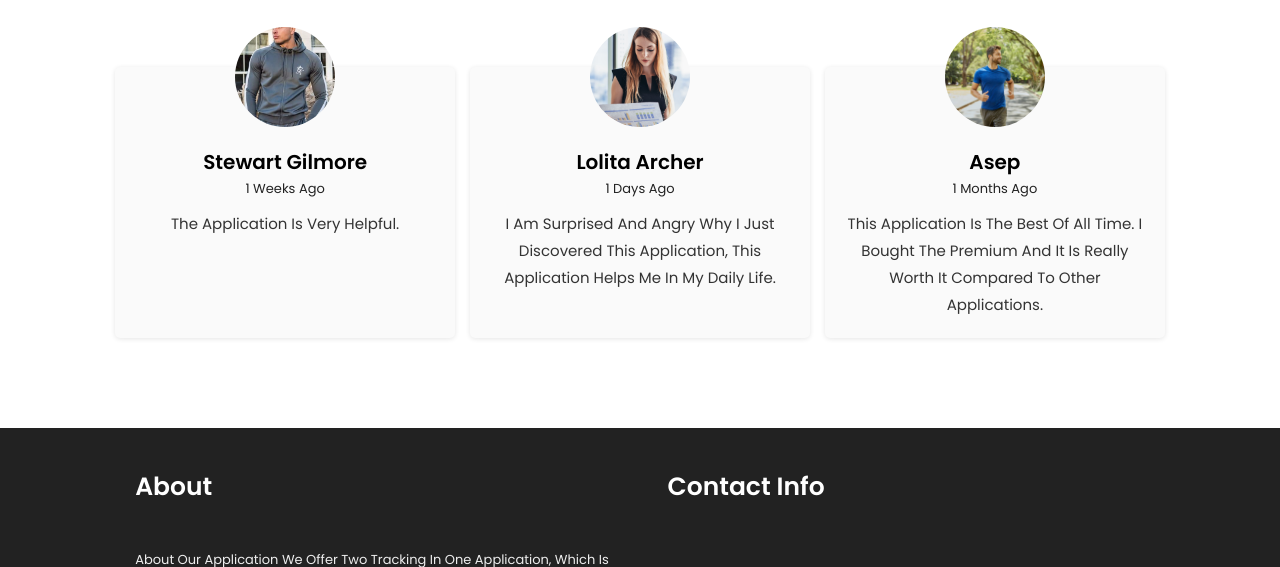
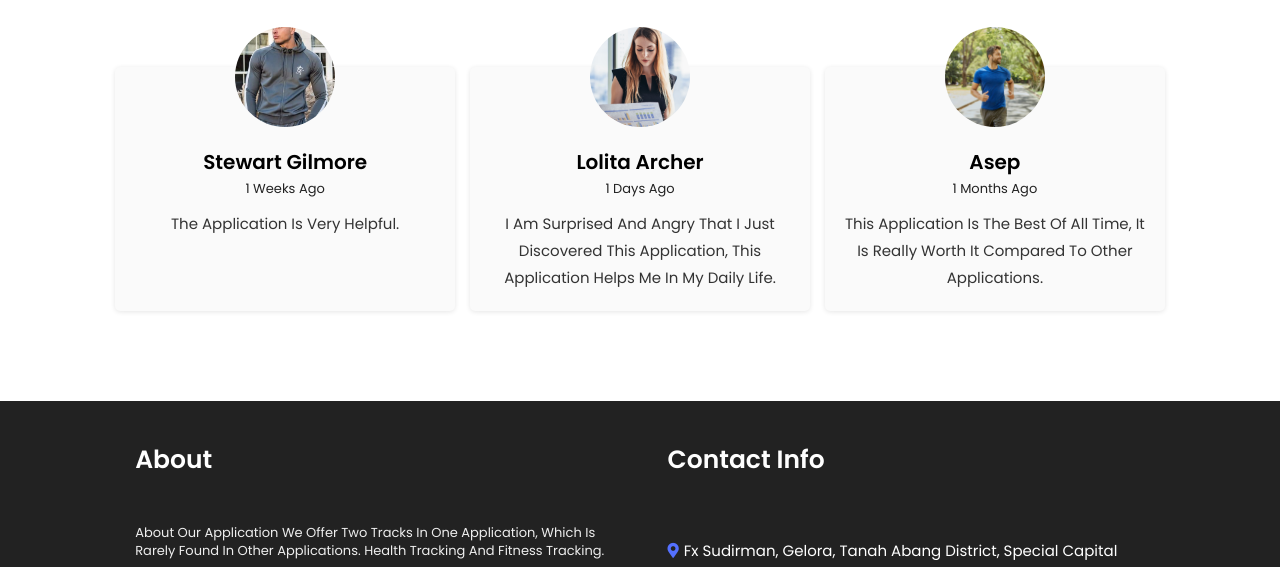
Before and after one commit to Mbulss/Tracking-App, a plain HTML site: page index.html in a window 1280 px wide. Shown: the part 1563-2130 px from the top of the page. Drawn offline with nearby package versions, Linux system fonts and the light colour scheme.

Commit message:
index.html

```diff
--- a/index.html
+++ b/index.html
@@ -178,7 +178,7 @@
                     <h1>Lolita Archer</h1>
                     <p>1 Days <span>Ago</span></p>
                 </div>
-                <p>I am surprised and angry why I just discovered this application,
+                <p>I am surprised and angry that I just discovered this application,
                      this application helps me in my daily life.</p>
 
             </div>
@@ -191,7 +191,7 @@
                     <h1>Asep</h1>
                     <p>1 Months <span>Ago</span></p>
                 </div>
-                <p> This application is the best of all time. I bought the premium and it is really worth it compared to other applications. </p>
+                <p> This application is the best of all time, it is really worth it compared to other applications. </p>
 
             </div>
 
@@ -208,10 +208,10 @@
                 <h1>about</h1>
                 <div class="text">
                     <section id="about" class="section"></section>
-                    <p> About our application we offer two tracking in one application,
+                    <p> About our application we offer two tracks in one application,
                         which is rarely found in other applications.
                         health tracking and fitness tracking.
-                        Please buy our premium for other additional features.
+
                     </p>
                 </div>
                 <div class="icon">
```
